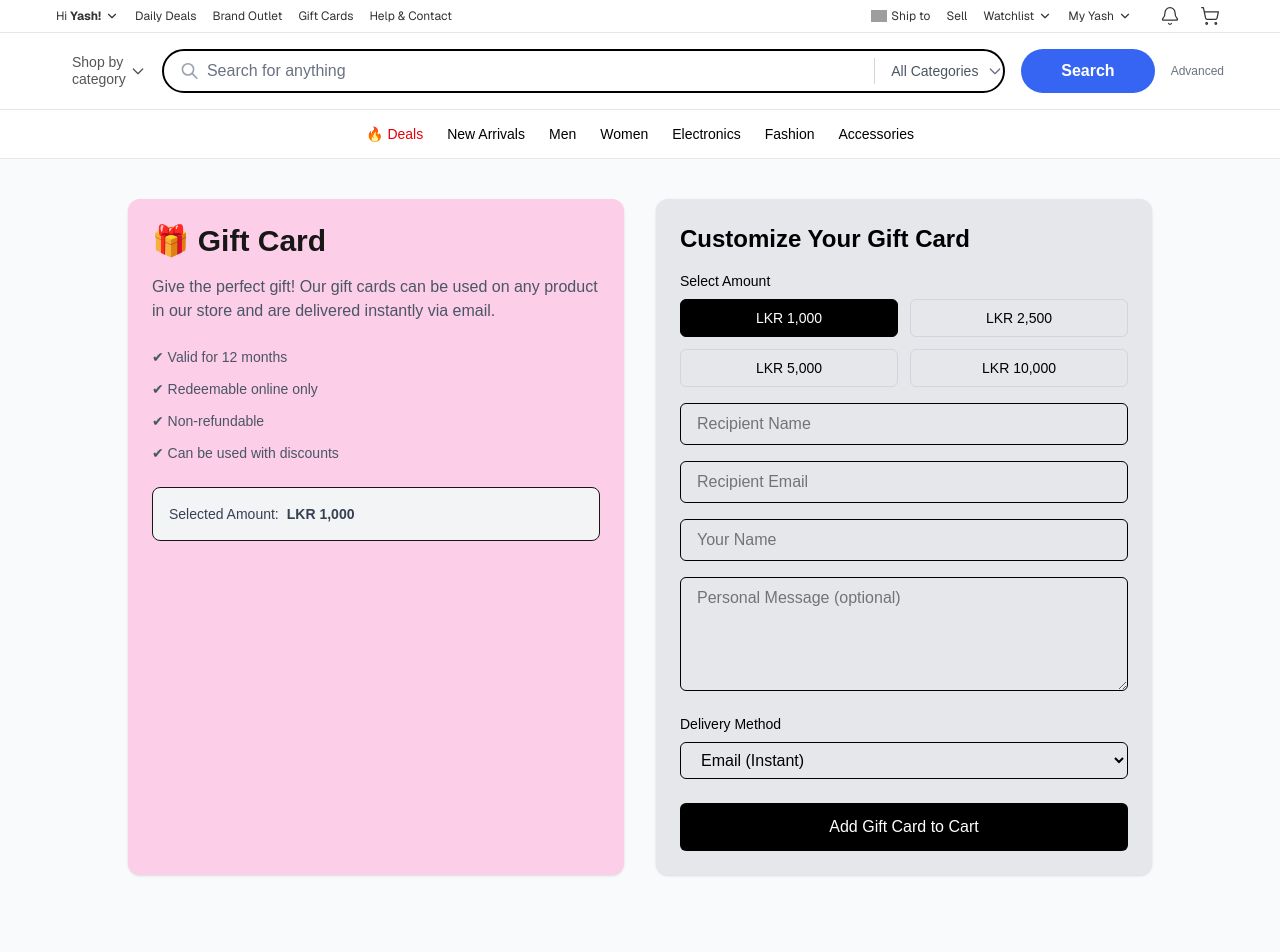
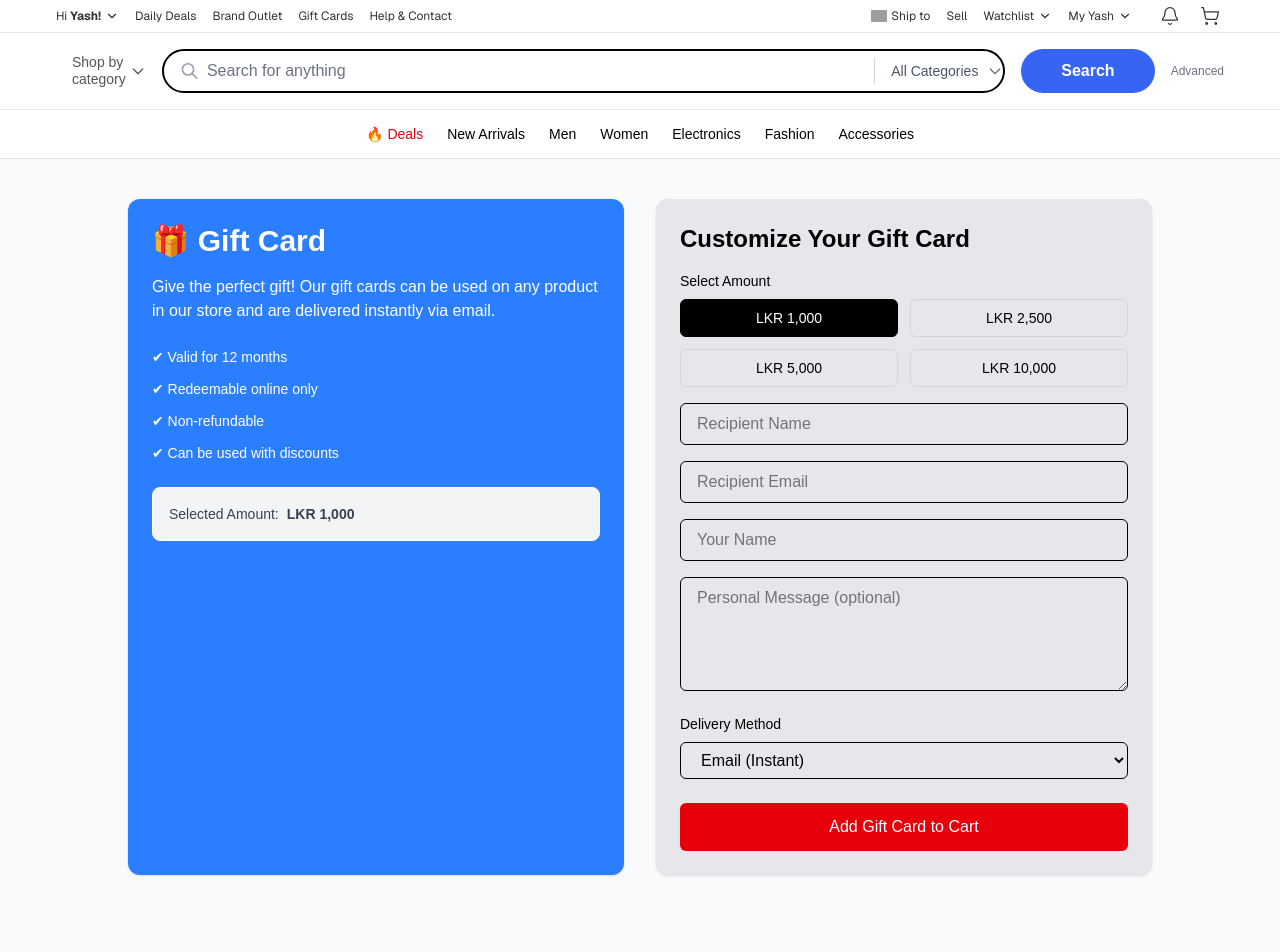
Before and after one commit to yasarahasini/Ecommerce-website, a Next.js app in the folder frontend/: page /giftcards in a window 1280 px wide. Shown: the top 952 px of the page. Built offline with nearby package versions, Linux system fonts and the light colour scheme; grey boxes are pictures that could not be loaded.

Commit message:
update giftcrds page

```diff
--- a/frontend/app/(user)/giftcards/page.tsx
+++ b/frontend/app/(user)/giftcards/page.tsx
@@ -12,14 +12,14 @@ const GiftCardPage: React.FC = () => {
       <div className="max-w-5xl mx-auto grid md:grid-cols-2 gap-8">
 
 
-        <div className="bg-pink-200 rounded-xl shadow p-6">
+        <div className="bg-blue-500 text-white rounded-xl shadow p-6">
           <h1 className="text-3xl font-semibold mb-4">🎁 Gift Card</h1>
-          <p className="text-gray-600 mb-6">
+          <p className="text-white mb-6">
             Give the perfect gift! Our gift cards can be used on any product
             in our store and are delivered instantly via email.
           </p>
 
-          <ul className="space-y-3 text-sm text-gray-600">
+          <ul className="space-y-3 text-sm text-white">
             <li>✔ Valid for 12 months</li>
             <li>✔ Redeemable online only</li>
             <li>✔ Non-refundable</li>
@@ -39,7 +39,7 @@ const GiftCardPage: React.FC = () => {
         <div className="bg-gray-200 text-black  rounded-xl shadow p-6">
           <h2 className="text-2xl font-semibold mb-4">Customize Your Gift Card</h2>
 
-          {/* AMOUNT */}
+
           <div className="mb-4">
             <label className="block text-sm font-medium mb-2">
               Select Amount
@@ -61,7 +61,7 @@ const GiftCardPage: React.FC = () => {
             </div>
           </div>
 
-          {/* RECIPIENT */}
+
           <div className="space-y-4">
             <input
               type="text"
@@ -88,7 +88,6 @@ const GiftCardPage: React.FC = () => {
             />
           </div>
 
-          {/* DELIVERY */}
           <div className="mt-4">
             <label className="block text-sm font-medium mb-2">
               Delivery Method
@@ -99,8 +98,8 @@ const GiftCardPage: React.FC = () => {
             </select>
           </div>
 
-          {/* BUTTON */}
-          <button className="mt-6 w-full bg-black text-white py-3 rounded-md hover:bg-gray-800 transition">
+
+          <button className="mt-6 w-full bg-red-600 text-white py-3 rounded-md hover:bg-red-700 transition">
             Add Gift Card to Cart
           </button>
         </div>
```
